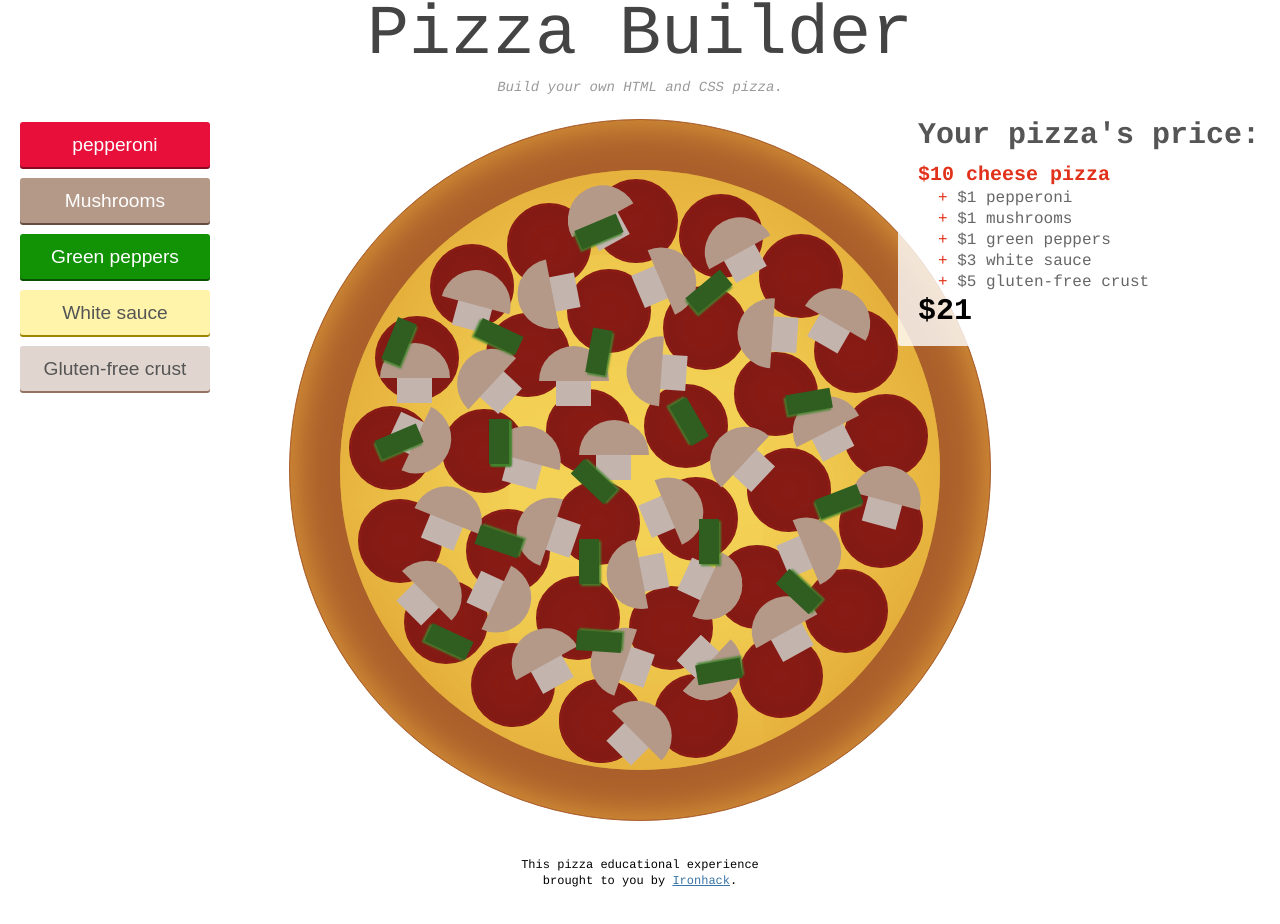
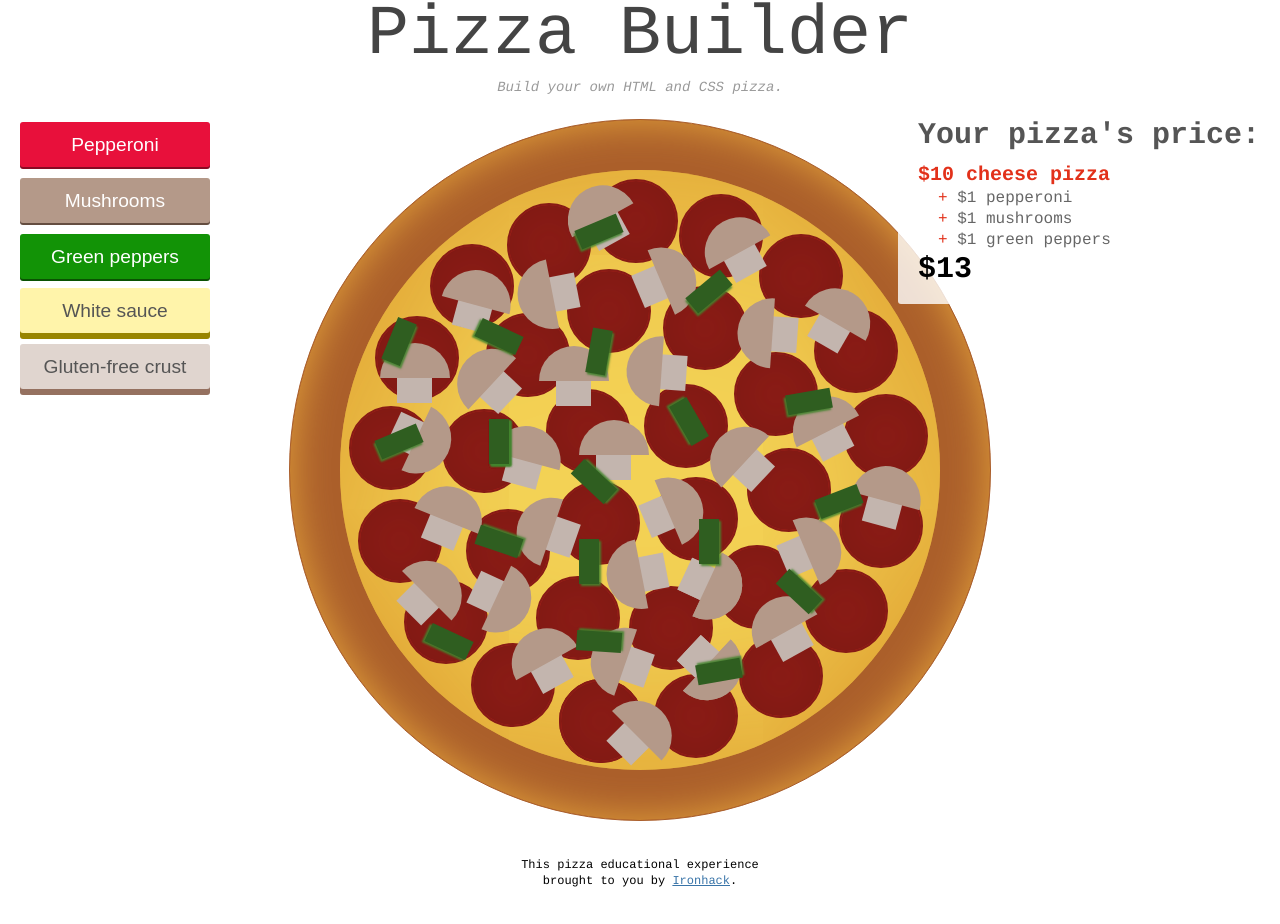
Before and after one commit to ironhack-labs/lab-dom-pizza-builder, a website: page index.html in a window 1280 px wide. Drawn offline with Linux system fonts and the light colour scheme.

Commit message:
done + Bonus

```diff
--- a/index.html
+++ b/index.html
@@ -17,7 +17,7 @@
     <div class="panel controls">
       <ul>
         <li>
-          <button class="btn btn-pepperoni active">pepperoni</button>
+          <button class="btn btn-pepperoni active">Pepperoni</button>
         </li>
         <li>
           <button class="btn btn-mushrooms active">Mushrooms</button>
@@ -40,12 +40,12 @@
       <h2>Your pizza's price</h2>
 
       <b>$10 cheese pizza</b>
-      <ul>
-        <li>$1 pepperoni</li>
-        <li>$1 mushrooms</li>
-        <li>$1 green peppers</li>
-        <li>$3 white sauce</li>
-        <li>$5 gluten-free crust</li>
+      <ul id="cart">
+        <li class="cart-pepperoni">$1 pepperoni</li>
+        <li class="cart-mushrooms">$1 mushrooms</li>
+        <li class="cart-green-peppers">$1 green peppers</li>
+        <li class="cart-sauce">$3 white sauce</li>
+        <li class="cart-crust">$5 gluten-free crust</li>
       </ul>
       <strong>$21</strong>
     </aside>
--- a/js/index.js
+++ b/js/index.js
@@ -91,30 +91,149 @@ function renderButtons() {
     document.querySelector('.btn-pepperoni').classList.add('active');
   }
 
-  if (state.mushrooms) {
+  if (!state.mushrooms) {
+    document.querySelector('.btn-mushrooms').classList.remove('active');
+  } else {
     document.querySelector('.btn-mushrooms').classList.add('active');
-  } else {
-    document.querySelector('.btn-mushrooms').classList.remove('active');
   }
 
-  if (state.mushrooms) {
-    document.querySelector('.btn-mushrooms').classList.add('active');
+  if (!state.greenPeppers) {
+    document.querySelector('.btn-green-peppers').classList.remove('active');
   } else {
-    document.querySelector('.btn-mushrooms').classList.remove('active');
+    document.querySelector('.btn-green-peppers').classList.add('active');
   }
 
-  if (state.mushrooms) {
-    document.querySelector('.btn-mushrooms').classList.add('active');
+  if (state.whiteSauce) {
+    document.querySelector('.btn-sauce').classList.add('active');
   } else {
-    document.querySelector('.btn-mushrooms').classList.remove('active');
+    document.querySelector('.btn-sauce').classList.remove('active');
   }
-  // pepperoniBTN.classList.remove('active')
-  // Iteration 3: add/remove the class "active" of each `<button class="btn">`
+
+  if (state.glutenFreeCrust) {
+    document.querySelector('.btn-crust').classList.add('active');
+  } else {
+    document.querySelector('.btn-crust').classList.remove('active');
+  }
 }
 
 function renderPrice() {
+  // changing the element to hidden
+  // doesn't remove the space from the list.
+  // trying display none instead.
+
+  // switch visibility
+  state.pepperoni
+    ? (document.querySelector('.cart-pepperoni').style.display = 'block')
+    : (document.querySelector('.cart-pepperoni').style.display = 'none');
+  state.mushrooms
+    ? (document.querySelector('.cart-mushrooms').style.display = 'block')
+    : (document.querySelector('.cart-mushrooms').style.display = 'none');
+  state.greenPeppers
+    ? (document.querySelector('.cart-green-peppers').style.display = 'block')
+    : (document.querySelector('.cart-green-peppers').style.display = 'none');
+  state.whiteSauce
+    ? (document.querySelector('.cart-sauce').style.display = 'block')
+    : (document.querySelector('.cart-sauce').style.display = 'none');
+  state.glutenFreeCrust
+    ? (document.querySelector('.cart-crust').style.display = 'block')
+    : (document.querySelector('.cart-crust').style.display = 'none');
+
+  let list = document.querySelectorAll('#cart li');
+  let visibleCart = [];
+
+  // Put all the visible prices in array
+
+  list.forEach((el) => {
+    el.style.display === 'block' ? visibleCart.push(el.innerText[1]) : null;
+  });
+
+  // Sum the array
+
+  let price = visibleCart.reduce((acc, curr) => {
+    return acc + Number(curr);
+  }, 0);
+
+  return (document.querySelector('aside strong').innerText = `$${price + 10}`);
+
+  // switch (ingredient) {
+  //   case 'pepperoni':
+  //     let li = document.createElement('li');
+  //     li.appendChild(document.createTextNode('$1 pepperoni'));
+  //     li.classList = 'cart-pepperoni';
+
+  //     document.querySelector('.cart-pepperoni')
+  //       ? document.querySelector('.cart-pepperoni').remove()
+  //       : ingredientsUL.appendChild(li);
+  //     break;
+  //   case 'sauce':
+  //     // let li = document.createElement('li');
+  //     // li.appendChild(document.createTextNode('$3 white sauce'));
+  //     // li.classList = 'cart-sauce';
+
+  //     document.querySelector('.cart-sauce')
+  //       ? document.querySelector('.cart-sauce').remove()
+  //       : ingredientsUL.appendChild(li);
+  //     break;
+
+  //   default:
+  //     break;
+  // }
+
+  // true check
+  // let pepperoniOnList = document.querySelector('.ingredient-pepperoni');
+  // let mushroomsOnList = document.querySelector('.ingredient-mushrooms');
+  // let greenPepOnList = document.querySelector('.ingredient-greenPeppers');
+  // let sauceOnList = document.querySelector('.ingredient-whiteSauce');
+  // let crustOnList = document.querySelector('.ingredient-glutenFreeCrust');
+  //
+  // if (state.pepperoni && !pepperoniOnList) {
+  //   let li = document.createElement('li');
+  //   li.appendChild(document.createTextNode('$1 pepperoni'));
+  //   li.classList = 'ingredient-pepperoni';
+  //   ingredientsUL.appendChild(li);
+  // } else {
+  //   pepperoniOnList
+  //     ? document.querySelector('.ingredient-pepperoni').remove()
+  //     : null;
+  // }
+
+  // if (state.mushrooms && !mushroomsOnList) {
+  //   let li = document.createElement('li');
+  //   li.appendChild(document.createTextNode('$1 mushrooms'));
+  //   li.classList = 'ingredient-mushrooms';
+  //   ingredientsUL.appendChild(li);
+  // } else {
+  //   document.querySelector('.ingredient-mushrooms').remove();
+  // }
+
+  // if (state.greenPeppers && !greenPepOnList) {
+  //   let li = document.createElement('li');
+  //   li.appendChild(document.createTextNode('$1 green pepper'));
+  //   li.classList = 'ingredient-greenPeppers';
+  //   ingredientsUL.appendChild(li);
+  // } else {
+  //   document.querySelector('.ingredient-greenPeppers').remove();
+  // }
+
+  // if (state.whiteSauce && !sauceOnList) {
+  //   let li = document.createElement('li');
+  //   li.appendChild(document.createTextNode('$3 white sauce'));
+  //   li.classList = 'ingredient-whiteSauce';
+  //   ingredientsUL.appendChild(li);
+  // } else if (sauceOnList) {
+  //   document.querySelector('.ingredient-whiteSauce').remove();
+  // }
+
+  // if (state.glutenFreeCrust && !crustOnList) {
+  //   let li = document.createElement('li');
+  //   li.appendChild(document.createTextNode('$5 gluten-free crust'));
+  //   li.classList = 'ingredient-glutenFreeCrust';
+  //   ingredientsUL.appendChild(li);
+  // } else if (crustOnList) {
+  //   document.querySelector('.ingredient-glutenFreeCrust').remove();
+  // }
+
   // Iteration 4: change the HTML of `<aside class="panel price">`
-  document.querySelectorAll;
 }
 
 renderEverything();
@@ -122,6 +241,7 @@ renderEverything();
 // Iteration 1: Example of a click event listener on `<button class="btn btn-pepperoni">`
 document.querySelector('.btn-pepperoni').addEventListener('click', function () {
   state.pepperoni = !state.pepperoni;
+  renderPrice('pepperoni');
   renderEverything();
 });
 
```
